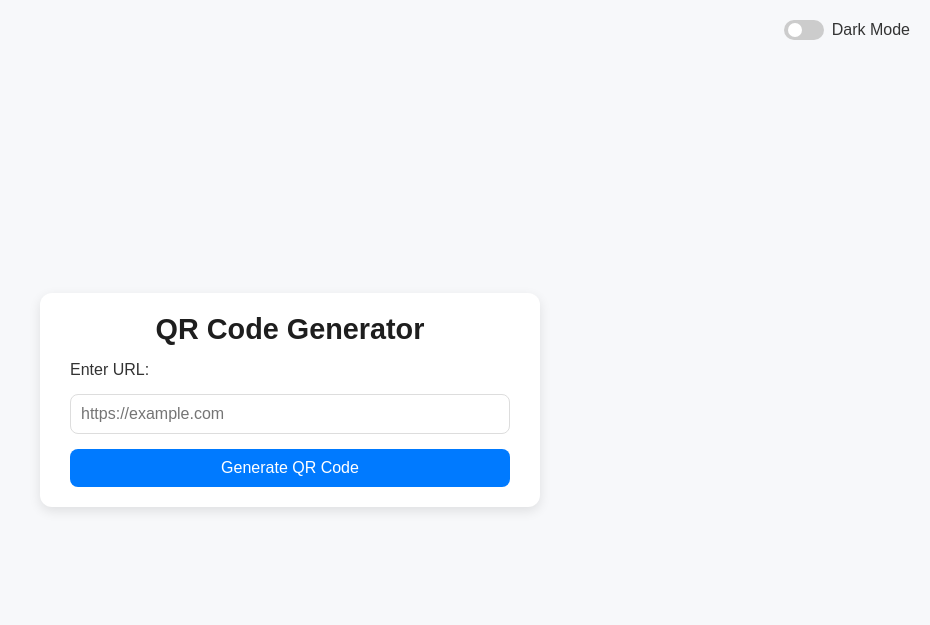
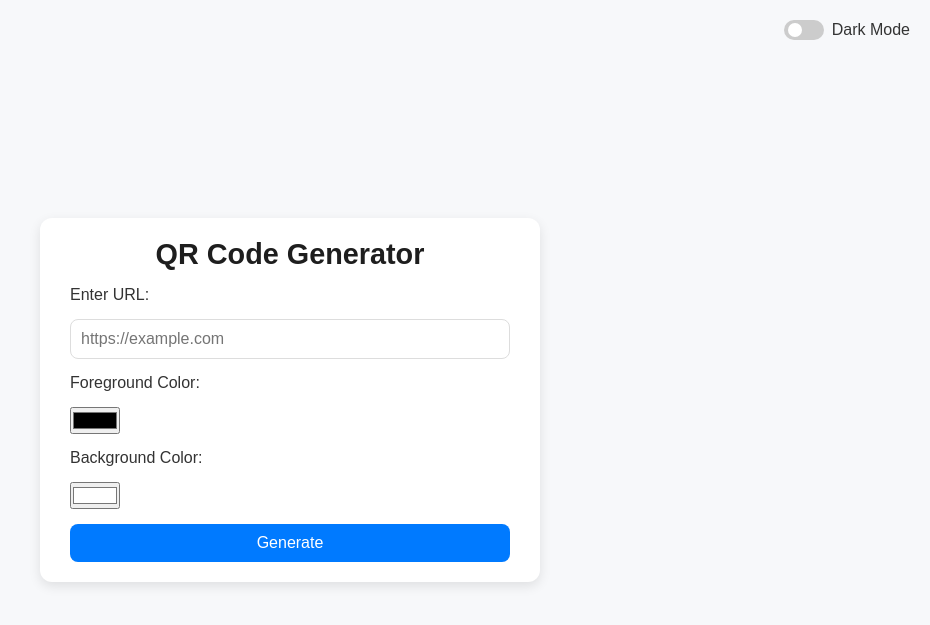
Before and after one commit to itisjamied/qrcode, a Flask app: page / in a window 1280 px wide. Shown: the top 625 px of the page, without its empty margins (350-1280 px from the left). Run offline with Flask 3, Linux system fonts and the light colour scheme.

Commit message:
add color selection for foreground and background

```diff
--- a/app.py
+++ b/app.py
@@ -6,7 +6,7 @@ import base64
 app = Flask(__name__)
 
 # Function to generate a QR code and return it as a base64 image string
-def generate_qr_code(data):
+def generate_qr_code(data, fg_color="black", bg_color="white"):
     qr = qrcode.QRCode(
         version=1,
         error_correction=qrcode.constants.ERROR_CORRECT_L,
@@ -15,7 +15,7 @@ def generate_qr_code(data):
     )
     qr.add_data(data)
     qr.make(fit=True)
-    img = qr.make_image(fill="black", back_color="white")
+    img = qr.make_image(fill_color=fg_color, back_color=bg_color)
 
     # Save the image to a BytesIO object and encode it in base64
     img_io = io.BytesIO()
@@ -31,7 +31,9 @@ def index():
 @app.route('/generate', methods=['POST'])
 def generate():
     url = request.form['url']
-    qr_img_base64, qr_img_io = generate_qr_code(url)
+    fg_color = request.form.get('fg_color', '#000000')  # Default to black
+    bg_color = request.form.get('bg_color', '#ffffff')  # Default to white
+    qr_img_base64, qr_img_io = generate_qr_code(url, fg_color=fg_color, bg_color=bg_color)
 
     # Render the QR code on the page by passing the base64 string
     return render_template('index.html', qr_img_base64=qr_img_base64, url=url)
--- a/templates/index.html
+++ b/templates/index.html
@@ -23,7 +23,14 @@
         <form action="/generate" method="POST">
             <label for="url">Enter URL:</label>
             <input type="text" id="url" name="url" required placeholder="https://example.com">
-            <button type="submit">Generate QR Code</button>
+
+            <label for="fg_color">Foreground Color:</label>
+            <input type="color" id="fg_color" name="fg_color" value="#000000">
+
+            <label for="bg_color">Background Color:</label>
+            <input type="color" id="bg_color" name="bg_color" value="#ffffff">
+
+            <button type="submit">Generate</button>
         </form>
 
         {% if qr_img_base64 %}
```
Also changed, not shown: static/css/styles.css (+0 -17 lines).
